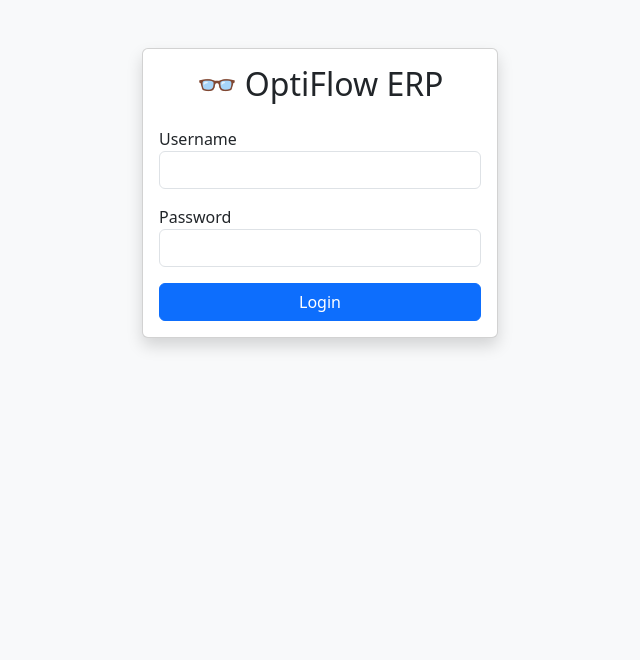
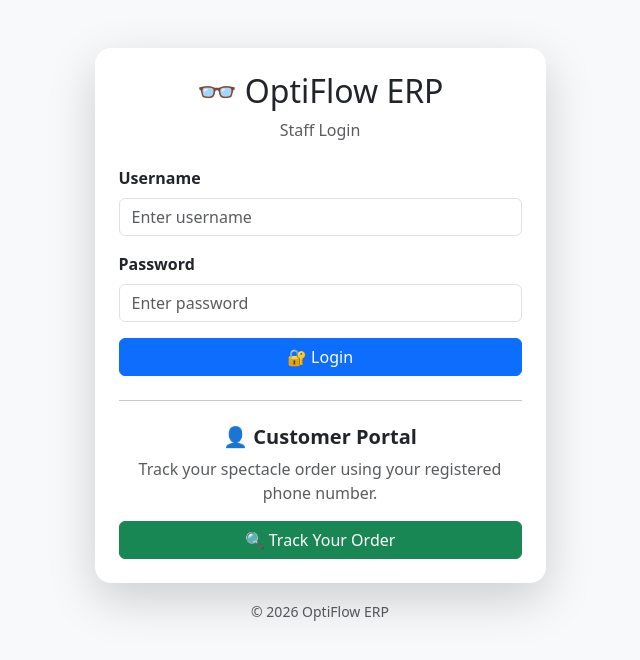
Before and after one commit to heymanjotsingh57/OptiFlow-ERP, a Django app: page / in a window 1280 px wide. Shown: the top 660 px of the page, without its empty margins (320-960 px from the left). Run offline with Django 5.2, Linux system fonts and the light colour scheme.

Commit message:
Added customer portal to login page

```diff
--- a/accounts/templates/accounts/login.html
+++ b/accounts/templates/accounts/login.html
@@ -7,7 +7,7 @@
 
 <meta name="viewport" content="width=device-width, initial-scale=1.0">
 
-<title>Login</title>
+<title>OptiFlow ERP - Login</title>
 
 <link href="https://cdn.jsdelivr.net/npm/bootstrap@5.3.3/dist/css/bootstrap.min.css" rel="stylesheet">
 
@@ -19,17 +19,23 @@
 
 <div class="row justify-content-center mt-5">
 
-<div class="col-md-4">
+<div class="col-md-5">
 
-<div class="card shadow">
+<div class="card shadow-lg border-0 rounded-4">
 
-<div class="card-body">
+<div class="card-body p-4">
 
-<h2 class="text-center mb-4">
+<h2 class="text-center mb-2">
 
 👓 OptiFlow ERP
 
 </h2>
+
+<p class="text-center text-muted mb-4">
+
+Staff Login
+
+</p>
 
 <form method="POST">
 
@@ -47,38 +53,85 @@
 
 <div class="mb-3">
 
-<label>Username</label>
+<label class="form-label fw-semibold">
+
+Username
+
+</label>
 
 <input
 type="text"
 name="username"
 class="form-control"
+placeholder="Enter username"
 required>
 
 </div>
 
 <div class="mb-3">
 
-<label>Password</label>
+<label class="form-label fw-semibold">
+
+Password
+
+</label>
 
 <input
 type="password"
 name="password"
 class="form-control"
+placeholder="Enter password"
 required>
 
 </div>
 
 <button
+type="submit"
 class="btn btn-primary w-100">
 
-Login
+🔐 Login
 
 </button>
 
 </form>
 
+<hr class="my-4">
+
+<div class="text-center">
+
+<h5 class="fw-bold">
+
+👤 Customer Portal
+
+</h5>
+
+<p class="text-muted mb-3">
+
+Track your spectacle order using your registered phone number.
+
+</p>
+
+<a
+href="/dashboard/track-order/"
+class="btn btn-success w-100">
+
+🔍 Track Your Order
+
+</a>
+
 </div>
+
+</div>
+
+</div>
+
+<div class="text-center mt-3 text-muted">
+
+<small>
+
+© 2026 OptiFlow ERP
+
+</small>
 
 </div>
 
```
